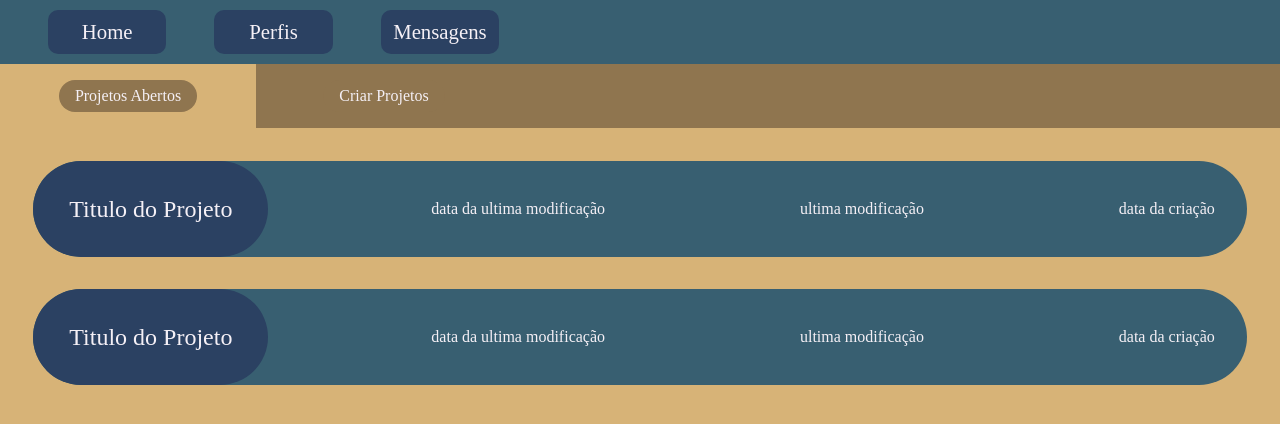
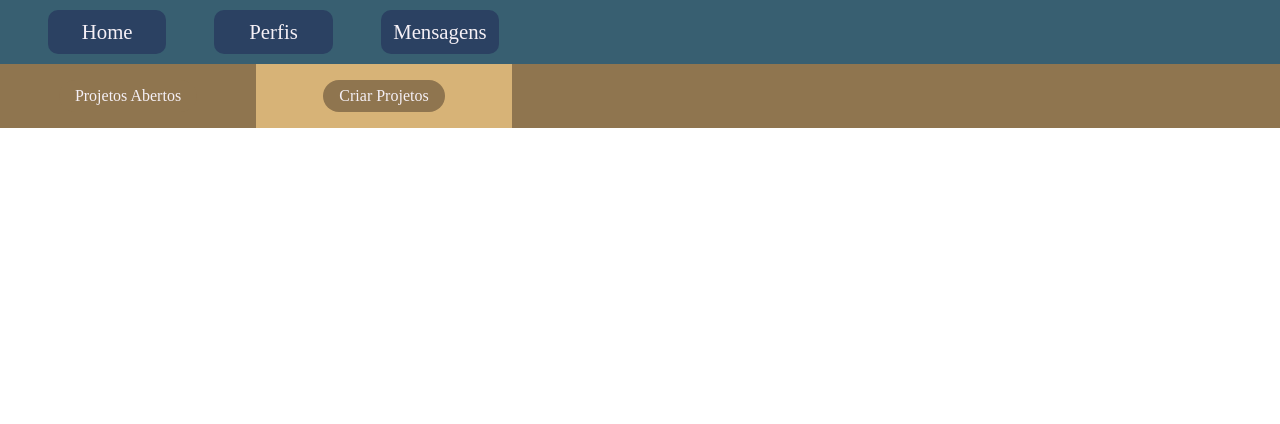
Before and after one commit to g41a42/bugTracker, a React (Create React App) app: page / in a window 1280 px wide. Shown: the top 424 px of the page. Built offline with nearby package versions, Linux system fonts and the light colour scheme.

Commit message:
melhores praticas no codigo e criação da aba criar

```diff
--- a/src/App.css
+++ /dev/null
@@ -1,73 +0,0 @@
-.criarProjetosBotao{
-  background-color: #8F754F;
-}
-.listaDeProjetos{
-  background-color: #D7B377;
-  height: 100vh;
-  padding: 0.1%;
-}
-.navItem{
-  background-color: #2B4162;
-  border-radius: 10px;
-  display: flex;
-  margin-left: 3rem;
-  padding: 0.7rem;
-  width: 6rem;
-}
-.navItem a{
-  color: #F5F0F6;
-  font-size: 1.3rem;
-  text-align:center;
-  text-decoration: none;
-  width: 100%;
-}
-.navMenu{
-  align-items: center;
-  background-color: #385F71;
-  display: flex;
-  height: 4rem;
-}
-.projeto{
-  align-items: center;
-  background-color: #385F71;
-  border-radius: 50px;
-  display: flex;
-  height: 6rem ;
-  justify-content: space-between;
-  margin: 2rem;
-}
-.projeto h2{
-  background-color: #2B4162;
-  border-radius: 50px;
-  font-size: 1.5rem;
-  padding: 2.25rem;
-}
-.projeto p{
-  margin: 2rem;
-  font-size: 1rem;
-}
-.projeto h2,
-.projeto p{
-  color: #F5F0F6;
-}
-.projetosAbertosBotao{
-  background-color: #D7B377;
-}
-.projetosMenu{
-  background-color: #8F754F;
-  display: flex;
-}
-.projetosMenu li{
-  align-items: center;
-  display: flex;
-  height: 4rem;
-  justify-content: center;
-  width: 20%;
-}
-.projetosMenu li a{
-  background-color: #8F754F;
-  border-radius: 30px;
-  color:#F5F0F6;
-  padding: 0.5rem 1rem;
-  text-decoration: none;
-}
--- a/src/App.js
+++ b/src/App.js
@@ -1,33 +1,14 @@
 import React from 'react';
-import './reset.css'
-import './App.css';
+import './css/reset.css'
+import Home from './abas/home.js';
+import Cria from './abas/CriaProjetos.js';
+import Nav from './abas/nav.js';
 
 function App() {
   return (
     <div className="App">
-      <ul className='navMenu'>
-        <li className='navItem'><a href='#'>Home</a></li>
-        <li className='navItem'><a href='#'>Perfis</a></li>
-        <li className='navItem'><a href='#'>Mensagens</a></li>
-      </ul>
-      <ul className='projetosMenu'>
-        <li className='projetosAbertosBotao'><a href='#'>Projetos Abertos</a></li>
-        <li className='criarProjetosBotao'><a href='#'>Criar Projetos</a></li>
-      </ul>
-      <ul className='listaDeProjetos'>
-        <li className='projeto'>
-          <h2>Titulo do Projeto</h2>
-          <p>data da ultima modificação</p>
-          <p>ultima modificação</p>
-          <p>data da criação</p>
-        </li>
-        <li className='projeto'>
-          <h2>Titulo do Projeto</h2>
-          <p>data da ultima modificação</p>
-          <p>ultima modificação</p>
-          <p>data da criação</p>
-        </li>
-      </ul>
+      <Nav />
+      <Cria />
     </div>
   );
 }
--- /dev/null
+++ b/src/abas/CriaProjetos.js
@@ -0,0 +1,12 @@
+import React from "react"
+function Cria (){
+return(
+    <div>
+    <ul className='projetosMenu'>
+        <li className='botaoEscuro'><a href='#'>Projetos Abertos</a></li>
+        <li className='botaoClaro'><a href='#'>Criar Projetos</a></li>
+    </ul>
+
+    </div>
+)}
+export default Cria
--- /dev/null
+++ b/src/abas/home.js
@@ -0,0 +1,26 @@
+import React from "react"
+import '../css/projetosAbertos.css'
+function Home (){
+return(
+    <div>
+        <ul className='projetosMenu'>
+            <li className='botaoClaro'><a href='#'>Projetos Abertos</a></li>
+            <li className='botaoEscuro'><a href='#'>Criar Projetos</a></li>
+        </ul>
+        <ul className='listaDeProjetos'>
+            <li className='projeto'>
+            <h2>Titulo do Projeto</h2>
+            <p>data da ultima modificação</p>
+            <p>ultima modificação</p>
+            <p>data da criação</p>
+            </li>
+            <li className='projeto'>
+            <h2>Titulo do Projeto</h2>
+            <p>data da ultima modificação</p>
+            <p>ultima modificação</p>
+            <p>data da criação</p>
+            </li>
+        </ul>
+    </div>
+)}
+export default Home;
--- /dev/null
+++ b/src/abas/nav.js
@@ -0,0 +1,14 @@
+import react from "react";
+import '../css/nav.css'
+function Nav(){
+    return(
+        <div>
+            <ul className='navMenu'>
+                <li className='navItem'><a href='#'>Home</a></li>
+                <li className='navItem'><a href='#'>Perfis</a></li>
+                <li className='navItem'><a href='#'>Mensagens</a></li>
+            </ul>
+        </div>
+    )
+}
+export default Nav;
--- /dev/null
+++ b/src/css/nav.css
@@ -0,0 +1,21 @@
+.navItem{
+  background-color: #2B4162;
+  border-radius: 10px;
+  display: flex;
+  margin-left: 3rem;
+  padding: 0.7rem;
+  width: 6rem;
+}
+.navItem a{
+  color: #F5F0F6;
+  font-size: 1.3rem;
+  text-align:center;
+  text-decoration: none;
+  width: 100%;
+}
+.navMenu{
+  align-items: center;
+  background-color: #385F71;
+  display: flex;
+  height: 4rem;
+}
--- /dev/null
+++ b/src/css/projetosAbertos.css
@@ -0,0 +1,51 @@
+.botaoClaro{
+    background-color: #D7B377;
+  }.botaoEscuro{
+    background-color: #8F754F;
+  }
+.listaDeProjetos{
+    background-color: #D7B377;
+    height: 100vh;
+    padding: 0.1%;
+  }
+.projeto{
+    align-items: center;
+    background-color: #385F71;
+    border-radius: 50px;
+    display: flex;
+    height: 6rem ;
+    justify-content: space-between;
+    margin: 2rem;
+  }
+.projeto h2{
+    background-color: #2B4162;
+    border-radius: 50px;
+    font-size: 1.5rem;
+    padding: 2.25rem;
+  }
+.projeto p{
+    margin: 2rem;
+    font-size: 1rem;
+  }
+.projeto h2,
+.projeto p{
+    color: #F5F0F6;
+  }
+.projetosMenu{
+    background-color: #8F754F;
+    display: flex;
+  }
+.projetosMenu li{
+    align-items: center;
+    display: flex;
+    height: 4rem;
+    justify-content: center;
+    width: 20%;
+  }
+.projetosMenu li a{
+    background-color: #8F754F;
+    border-radius: 30px;
+    color:#F5F0F6;
+    padding: 0.5rem 1rem;
+    text-decoration: none;
+  }
--- a/src/index.js
+++ b/src/index.js
@@ -1,6 +1,6 @@
 import React from 'react';
 import ReactDOM from 'react-dom';
-import './index.css';
+import './css/index.css';
 import App from './App';
 import reportWebVitals from './reportWebVitals';
 
```
Also changed, not shown: src/css/index.css (renamed from src/index.css), src/css/reset.css (renamed from src/reset.css).
